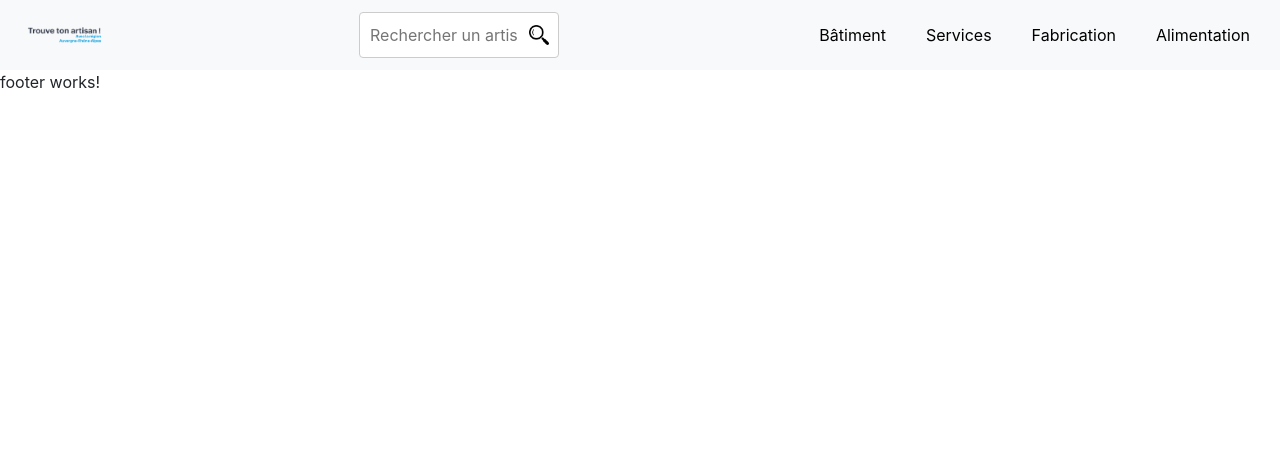
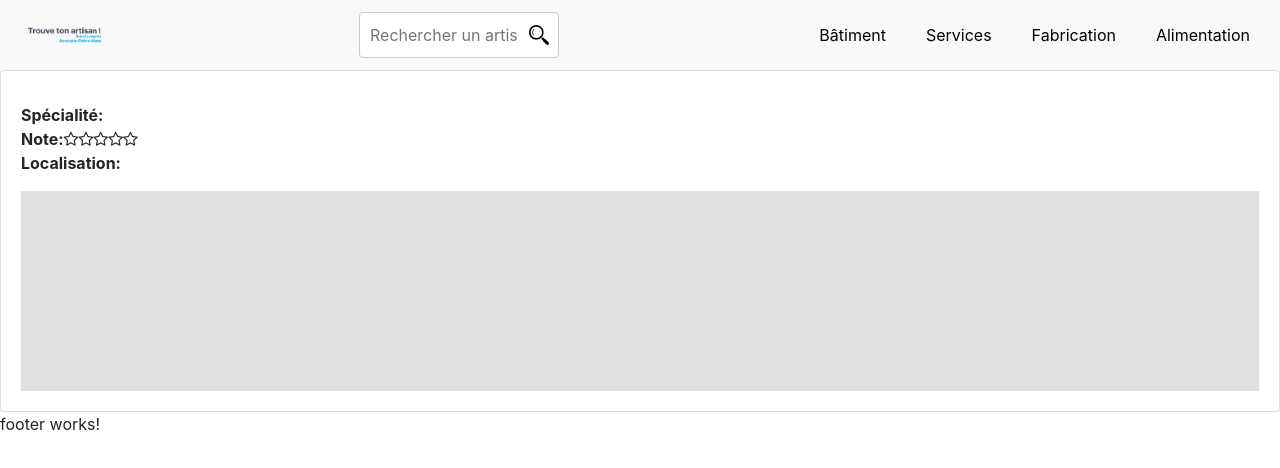
Before and after one commit to DS30190/Trouve-ton-artisan, an Angular app: page /artisan in a window 1280 px wide. Before the commit this address led to /. Shown: the top 468 px of the page. Built offline with nearby package versions, Linux system fonts and the light colour scheme.

Commit message:
add home structure

```diff
--- a/angular.json
+++ b/angular.json
@@ -35,9 +35,11 @@
               "src/assets"
             ],
             "styles": [
-              "src/styles.css"
+              "src/styles.css",
+              "node_modules/font-awesome/css/font-awesome.css"
             ],
-            "scripts": [],
+            "scripts": []
+            ,
             "server": "src/main.server.ts",
             "prerender": true,
             "ssr": {
--- a/package.json
+++ b/package.json
@@ -21,7 +21,10 @@
     "@angular/platform-server": "^17.3.0",
     "@angular/router": "^17.3.0",
     "@angular/ssr": "^17.3.7",
+    "bootstrap": "^5.3.3",
     "express": "^4.18.2",
+    "font-awesome": "^4.7.0",
+    "jquery": "^3.7.1",
     "rxjs": "~7.8.0",
     "tslib": "^2.3.0",
     "zone.js": "~0.14.3"
--- a/src/app/app-routing.module.ts
+++ b/src/app/app-routing.module.ts
@@ -18,7 +18,7 @@ const routes: Routes = [
   { path: 'services-artisans', component: ServicesArtisansComponent },
   { path: 'fabrication-artisans', component: FabricationArtisansComponent },
   { path: 'food-artisans', component: FoodArtisansComponent },
-
+  { path: 'artisan', component: ArtisanDetailComponent}
 ];
 
 @NgModule({
--- a/src/app/pages/artisan-detail/artisan-detail.component.html
+++ b/src/app/pages/artisan-detail/artisan-detail.component.html
@@ -1 +1,17 @@
-<p>artisan-detail works!</p>
+<div class="card">
+    <div class="card-body">
+      <h5 class="card-title">{{ name }}</h5>
+      <p class="card-text">
+        <strong>Spécialité:</strong> {{ specialty }}<br>
+        <strong>Note:</strong>
+        <span *ngFor="let star of [1, 2, 3, 4, 5]; let i = index">
+          <i class="fa" [ngClass]="i < rating ? 'fa-star' : 'fa-star-o'"></i>
+        </span><br>
+        <strong>Localisation:</strong> {{ location }}
+      </p>
+      <!-- Placeholder for the map, you can integrate Google Maps or any other map service here -->
+      <div id="map" style="height: 200px; background-color: #e0e0e0;">
+        <!-- Intégration de la carte -->
+      </div>
+    </div>
+  </div>
--- a/src/app/pages/home/home.component.html
+++ b/src/app/pages/home/home.component.html
@@ -24,16 +24,18 @@
     <section class="artisans-of-the-month">
         <h2>Les trois artisans du mois</h2>
             <div class="row">
-          <div class="col-12 col-md-6 col-lg-4">
+                <div  class="col-12 col-md-6 col-lg-4">
                     <div class="artisan-card">
                     <p>Artisan 1</p>
                     </div>
                 </div>
+
                 <div class="col-12 col-md-6 col-lg-4">
                     <div class="artisan-card">
                      <p>Artisan 2</p>
                     </div>
                 </div>
+
                 <div class="col-12 col-md-6 col-lg-4">
                     <div class="artisan-card">
                     <p>Artisan 3</p>
@@ -41,4 +43,3 @@
                 </div>
             </div>
     </section>
-  </div>
--- a/src/app/pages/home/home.component.ts
+++ b/src/app/pages/home/home.component.ts
@@ -1,10 +1,21 @@
-import { Component } from '@angular/core';
+import { Component, OnInit } from '@angular/core';
+import { DataService } from '../../data.service';
+import { Observable } from 'rxjs';
 
 @Component({
   selector: 'app-home',
   templateUrl: './home.component.html',
   styleUrl: './home.component.css'
 })
-export class HomeComponent {
+export class HomeComponent implements OnInit {
+  artisansOfTheMonth: any[] = [];
 
+  constructor(private dataService: DataService) {}
+
+  ngOnInit(): void {
+    this.dataService.getData().subscribe(data => {
+      // Assuming your JSON has a key 'artisansOfTheMonth'
+      this.artisansOfTheMonth = data.artisansOfTheMonth.slice(0, 3); // Get the first three artisans
+    });
+  }
 }
```
Also changed, not shown: src/app/pages/artisan-detail/artisan-detail.component.ts (+6 -3 lines), src/app/app.module.ts (line endings or trailing spaces), 1 other file (tests, documents, lock files or other folders). Lines whose indentation alone changed are shown as unchanged.
